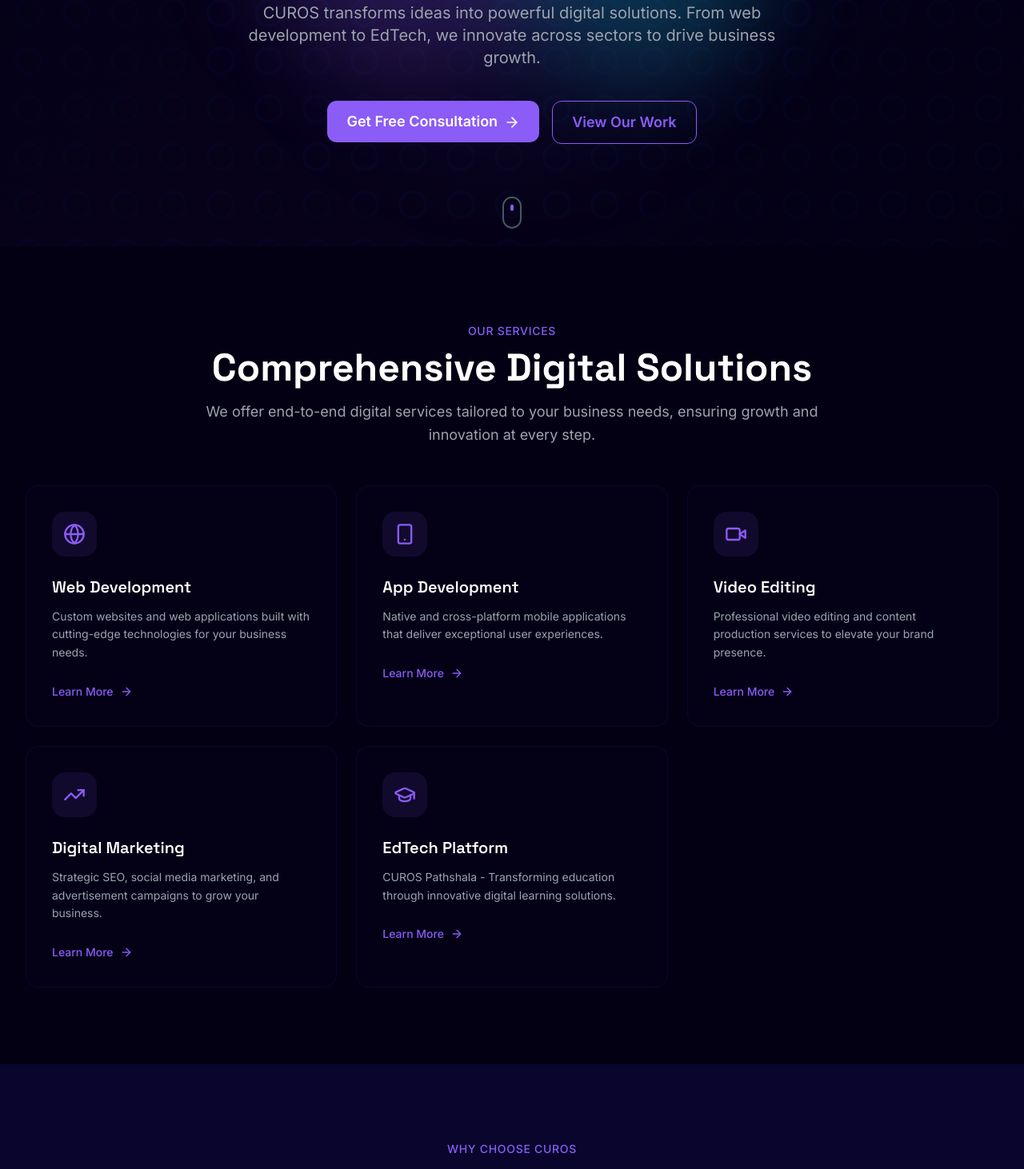
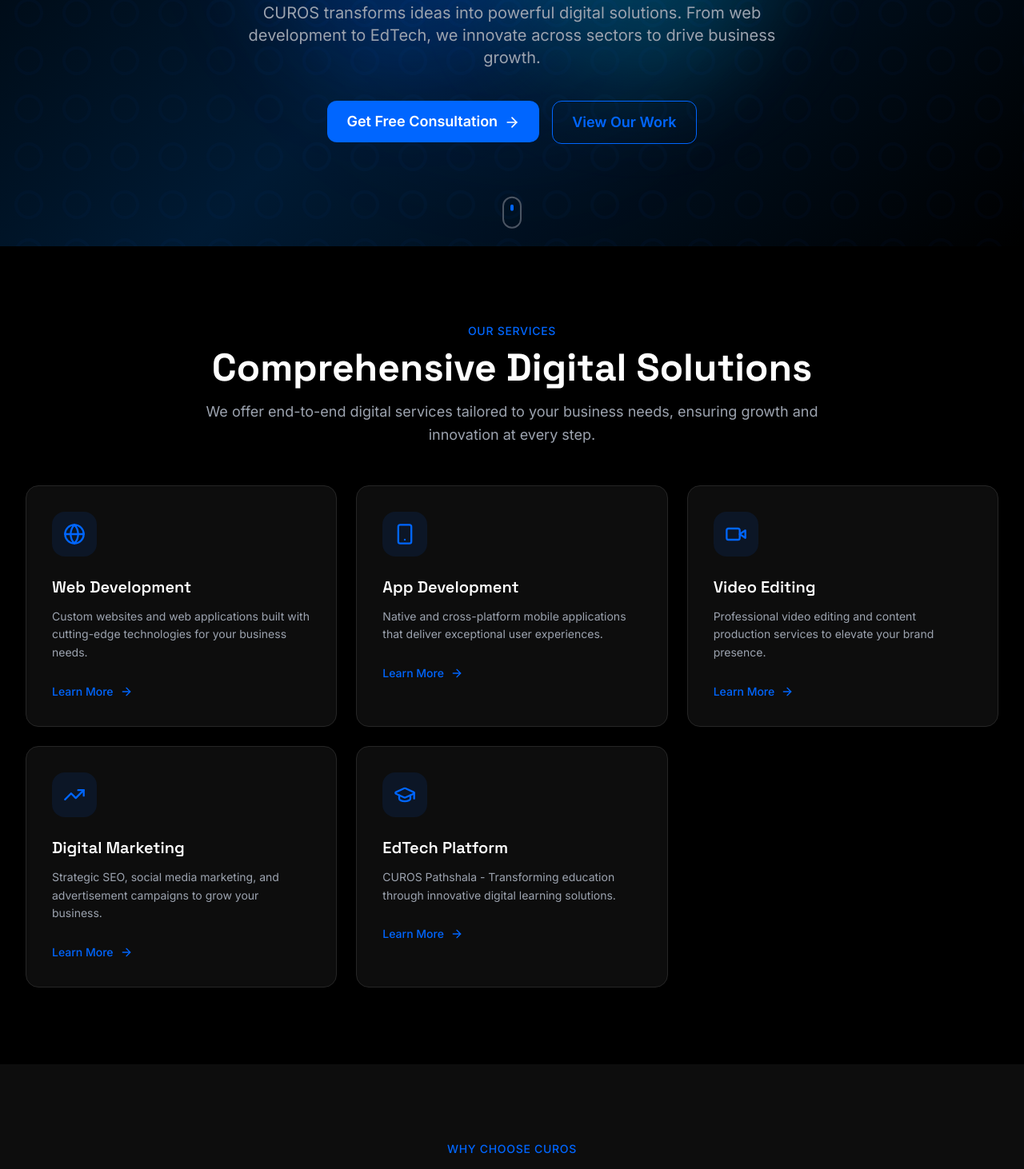
Before and after one commit to Abhishek30kush/curosweb, a React (Vite) app: page / in a window 1280 px wide. Shown: the part 500-1962 px from the top of the page at 80% size. Built offline with nearby package versions, Linux system fonts and the light colour scheme; no server answers.

Commit message:
Revert "design: upgrade entire design system to premium Cosmic Cyber Theme"
This reverts commit f53543f0e0788aeda7c461f1633a67a65eb684ff.

```diff
--- a/src/index.css
+++ b/src/index.css
@@ -14,7 +14,7 @@
 
 body {
   font-family: 'Inter', sans-serif;
-  background-color: #030014;
+  background-color: #000000;
   color: #ffffff;
   overflow-x: hidden;
 }
@@ -25,29 +25,29 @@
 }
 
 ::-webkit-scrollbar-track {
-  background: #030014;
+  background: #0D0D0D;
 }
 
 ::-webkit-scrollbar-thumb {
-  background: #8B5CF6;
+  background: #0066FF;
   border-radius: 4px;
 }
 
 ::-webkit-scrollbar-thumb:hover {
-  background: #FF007F;
+  background: #3385FF;
 }
 
 /* Glassmorphism */
 .glass {
-  background: rgba(3, 0, 20, 0.75);
+  background: rgba(0, 0, 0, 0.7);
   backdrop-filter: blur(20px);
   -webkit-backdrop-filter: blur(20px);
-  border: 1px solid rgba(139, 92, 246, 0.15);
+  border: 1px solid rgba(255, 255, 255, 0.1);
 }
 
 /* Gradient text */
 .gradient-text {
-  background: linear-gradient(135deg, #8B5CF6 0%, #FF007F 50%, #00F5FF 100%);
+  background: linear-gradient(135deg, #0066FF 0%, #00D4FF 100%);
   -webkit-background-clip: text;
   -webkit-text-fill-color: transparent;
   background-clip: text;
@@ -55,16 +55,16 @@
 
 /* Button styles */
 .btn-primary {
-  @apply bg-primary hover:bg-primary-light text-white font-semibold px-6 py-3 rounded-xl transition-all duration-300 hover:shadow-lg hover:shadow-primary/30 hover:scale-105;
+  @apply bg-primary hover:bg-primary-light text-white font-semibold px-6 py-3 rounded-xl transition-all duration-300 hover:shadow-lg hover:shadow-primary/25 hover:scale-105;
 }
 
 .btn-secondary {
-  @apply border border-primary text-primary hover:bg-primary hover:text-white font-semibold px-6 py-3 rounded-xl transition-all duration-300 hover:shadow-lg hover:shadow-primary/10;
+  @apply border border-primary text-primary hover:bg-primary hover:text-white font-semibold px-6 py-3 rounded-xl transition-all duration-300;
 }
 
 /* Card styles */
 .card {
-  @apply bg-dark-50/50 backdrop-blur-md rounded-2xl border border-dark-200/60 hover:border-primary/40 transition-all duration-300 hover:shadow-xl hover:shadow-primary/5;
+  @apply bg-dark-200/50 backdrop-blur-sm rounded-2xl border border-dark-300 hover:border-primary/50 transition-all duration-300 hover:shadow-lg hover:shadow-primary/10;
 }
 
 /* Section padding */
--- a/tailwind.config.js
+++ b/tailwind.config.js
@@ -8,19 +8,18 @@
     extend: {
       colors: {
         primary: {
-          DEFAULT: '#8B5CF6', // Cyber Violet
-          light: '#A78BFA',
-          dark: '#6D28D9',
+          DEFAULT: '#0066FF',
+          light: '#3385FF',
+          dark: '#0052CC',
         },
-        secondary: '#07021a', // Ultra-Deep Violet Void
-        accent: '#00F5FF',    // Laser Cyan
-        highlight: '#FF007F', // Neon Rose / Magenta
+        secondary: '#001A33',
+        accent: '#00D4FF',
         dark: {
-          DEFAULT: '#030014', // Obsidian Space Background
-          50: '#06031b',
-          100: '#0a052c',
-          200: '#120b3e',
-          300: '#1d1259',
+          DEFAULT: '#000000',
+          50: '#0A0A0A',
+          100: '#0D0D0D',
+          200: '#1A1A1A',
+          300: '#262626',
         }
       },
       fontFamily: {
@@ -31,12 +30,11 @@
         'float': 'float 6s ease-in-out infinite',
         'pulse-slow': 'pulse 4s cubic-bezier(0.4, 0, 0.6, 1) infinite',
         'gradient': 'gradient 8s ease infinite',
-        'spin-slow': 'spin 12s linear infinite',
       },
       keyframes: {
         float: {
           '0%, 100%': { transform: 'translateY(0px)' },
-          '50%': { transform: 'translateY(-15px)' },
+          '50%': { transform: 'translateY(-20px)' },
         },
         gradient: {
           '0%, 100%': { backgroundPosition: '0% 50%' },
@@ -45,8 +43,7 @@
       },
       backgroundImage: {
         'gradient-radial': 'radial-gradient(var(--tw-gradient-stops))',
-        'hero-gradient': 'linear-gradient(135deg, #030014 0%, #07021a 50%, #030014 100%)',
-        'cosmic-gradient': 'linear-gradient(135deg, #6D28D9 0%, #FF007F 50%, #00F5FF 100%)',
+        'hero-gradient': 'linear-gradient(135deg, #000000 0%, #001A33 50%, #000000 100%)',
       }
     },
   },
```
